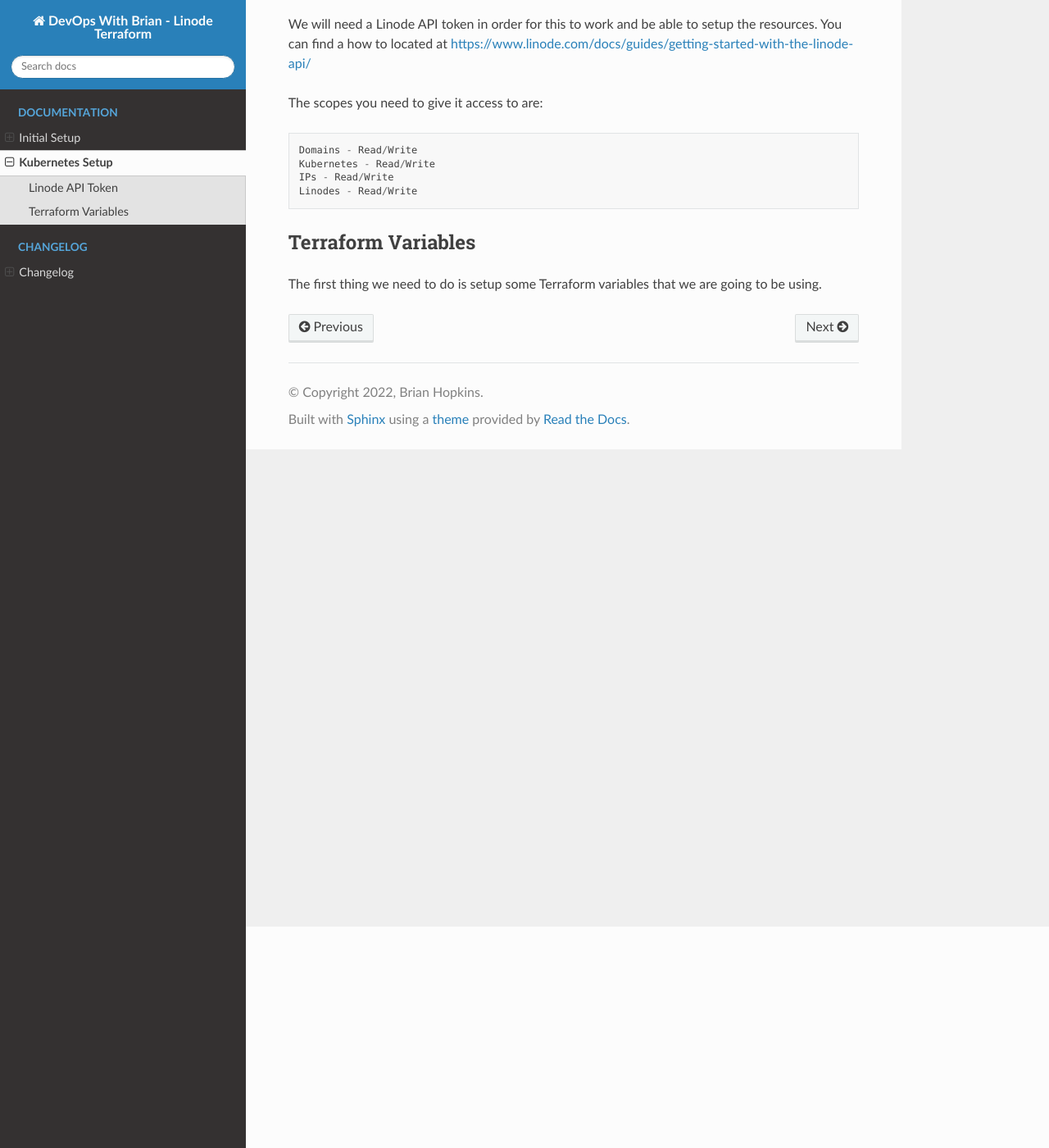
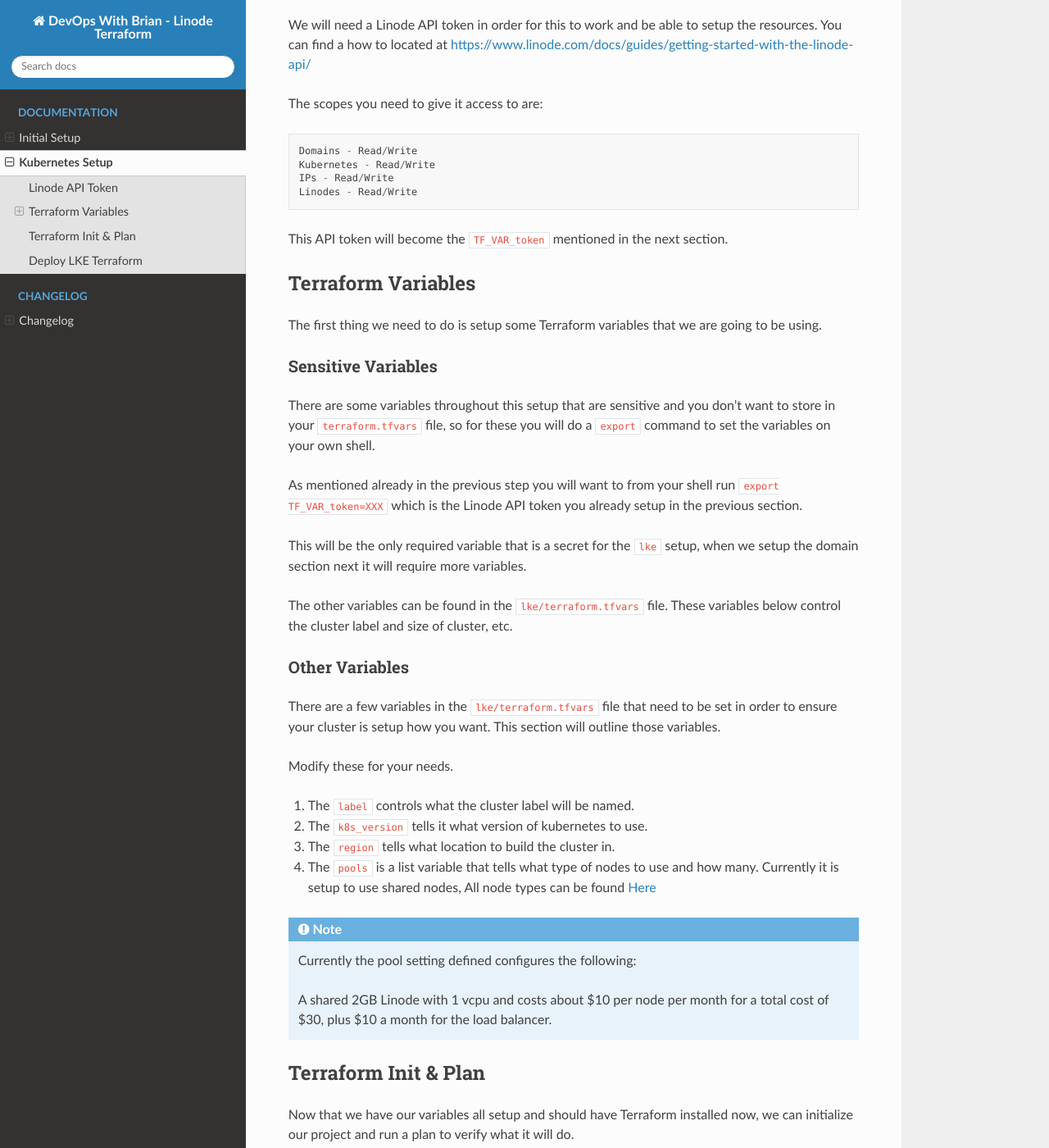
Before and after one commit to DevOps-With-Brian/linode-terraform-kubernetes, a Sphinx documentation site: the page built from docs/kubernetes_setup.rst, in a window 1280 px wide and 1400 px high, scrolled down 270 px. Shown: the whole window at 82% size. Built offline with Sphinx 7.4.7 and the Read the Docs theme 2.0.0, drawn with Linux system fonts in a browser that asks for light colours; some of the changed text lies outside the part shown.

Commit message:
docs(docs): updating kubernetes doc section

```diff
--- a/docs/kubernetes_setup.rst
+++ b/docs/kubernetes_setup.rst
@@ -1,7 +1,7 @@
 *****************
 Kubernetes Setup
 *****************
-This section outlines how to setup the Linode LKE cluster via Terraform code.  All of the steps below will be ran from the *lke* directory.
+This section outlines how to setup the Linode LKE cluster via Terraform code.  All of the steps below will be ran from the ``lke`` directory.
 
 
 Linode API Token
@@ -17,6 +17,57 @@
     IPs - Read/Write
     Linodes - Read/Write
 
+This API token will become the ``TF_VAR_token`` mentioned in the next section.
+
 Terraform Variables
 -------------------
 The first thing we need to do is setup some Terraform variables that we are going to be using.
+
+Sensitive Variables
+^^^^^^^^^^^^^^^^^^^
+There are some variables throughout this setup that are sensitive and you don't want to store in your ``terraform.tfvars`` file, so for these you will do a ``export`` command to set the variables on your own shell.
+
+As mentioned already in the previous step you will want to from your shell run ``export TF_VAR_token=XXX`` which is the Linode API token you already setup in the previous section.
+
+This will be the only required variable that is a secret for the ``lke`` setup, when we setup the domain section next it will require more variables.
+
+The other variables can be found in the ``lke/terraform.tfvars`` file.  These variables below control the cluster label and size of cluster, etc.
+
+Other Variables
+^^^^^^^^^^^^^^^
+There are a few variables in the ``lke/terraform.tfvars`` file that need to be set in order to ensure your cluster is setup how you want.  This section will outline those variables.
+
+Modify these for your needs.
+
+1. The ``label`` controls what the cluster label will be named.
+2. The ``k8s_version`` tells it what version of kubernetes to use.
+3. The ``region`` tells what location to build the cluster in.
+4. The ``pools`` is a list variable that tells what type of nodes to use and how many.  Currently it is setup to use shared nodes, All node types can be found `Here <https://api.linode.com/v4/linode/types>`_
+
+.. note::
+    Currently the pool setting defined configures the following:
+
+    A shared 2GB Linode with 1 vcpu and costs about $10 per node per month for a total cost of $30, plus $10 a month for the load balancer.
+
+Terraform Init & Plan
+---------------------
+Now that we have our variables all setup and should have Terraform installed now, we can initialize our project and run a plan to verify what it will do.
+
+Make sure you are in the ``lke`` folder and run the following:
+
+``terraform init`` - This will initialize everything needed for the project to run and install modules.
+
+Once this is complete you can now run the plan command to validate you have all your vars setup and it can generate everything properly before applying it:
+
+``terraform plan -var-file="terraform.tfvars"`` which will give a output of the information that it will deploy, validate this looks right before continuing.
+
+Deploy LKE Terraform
+--------------------
+As long as we didn't have any issues with the previous Init & Plan step we can now deploy our cluster.
+
+Ensuring we still have our ``TF_VAR_token`` exported on our shell then we can run:
+
+``terraform apply -var-file="terraform.tfvars"`` which should ask for a yes prompt and then will deploy the cluster and will generate your kubeconfig to connect to it.
+
+.. note::
+    This step can take a few to complete since it has to spin up nodes and set it all up, so be patient.
```
